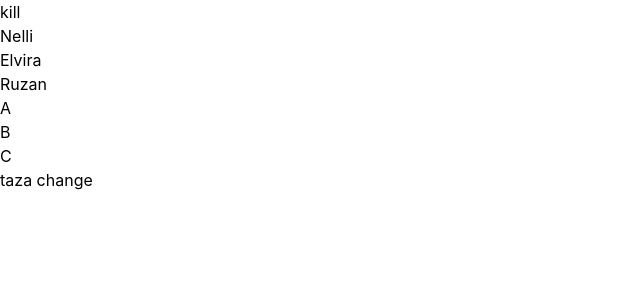
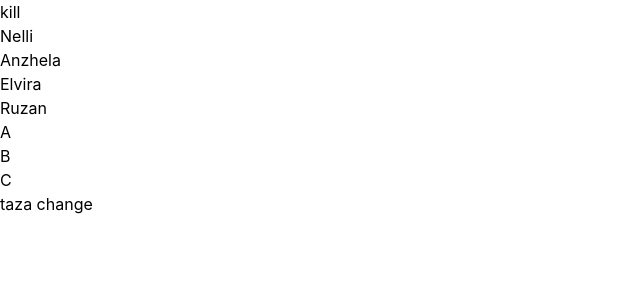
Before and after one commit to vardannm/automation, a React (Vite) app: page / in a window 1280 px wide. Shown: the top 300 px of the page, without its empty margins (0-640 px from the left). Built offline with nearby package versions, Linux system fonts and the light colour scheme.

Commit message:
enter Anzhela

```diff
--- a/src/App.jsx
+++ b/src/App.jsx
@@ -13,7 +13,7 @@ function App() {
 <p>kill</p>
 
 <p>Nelli</p>
-
+<p>Anzhela</p>
       <p>Elvira</p>
 
         <p>Ruzan</p>
```
